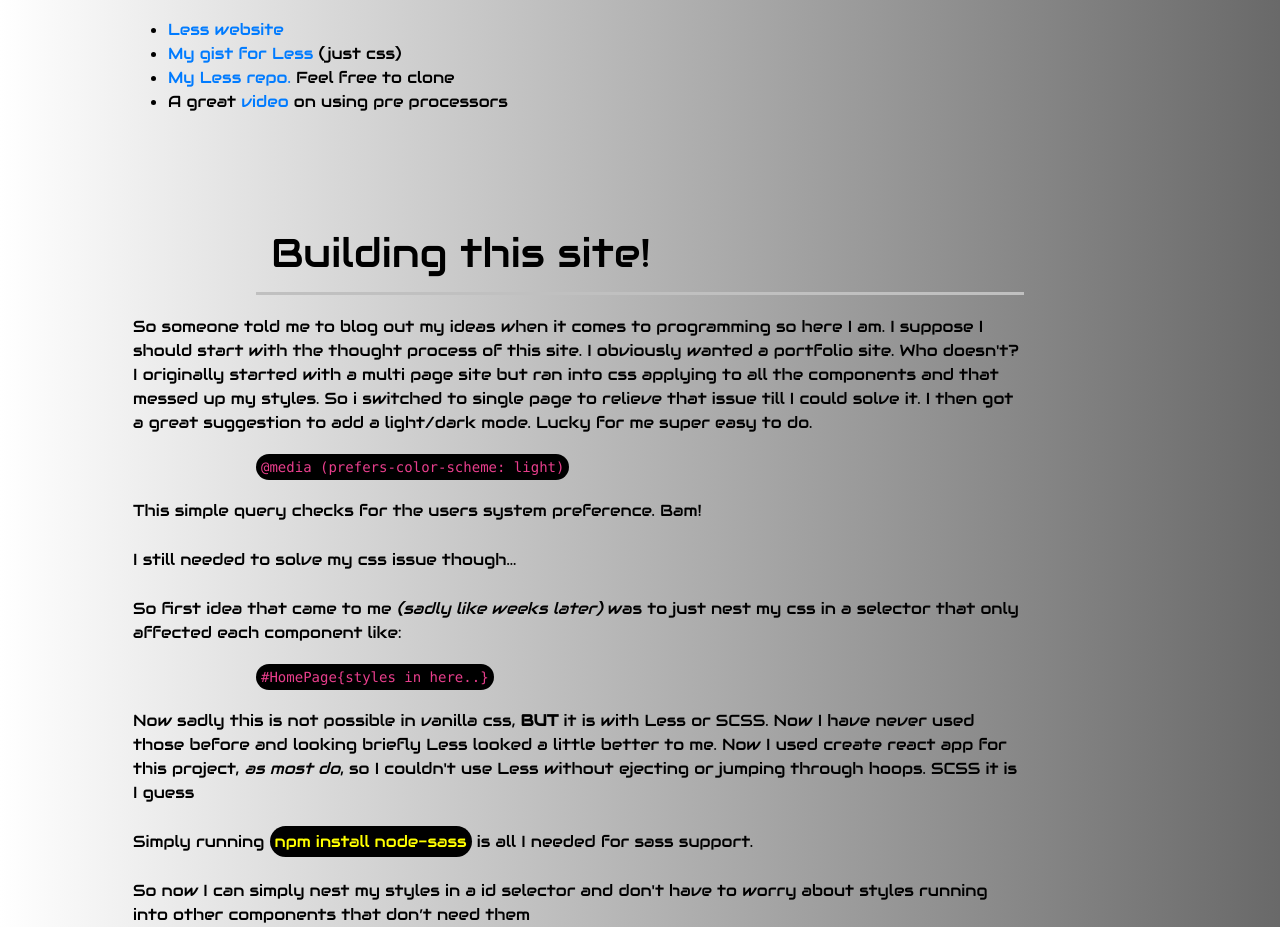
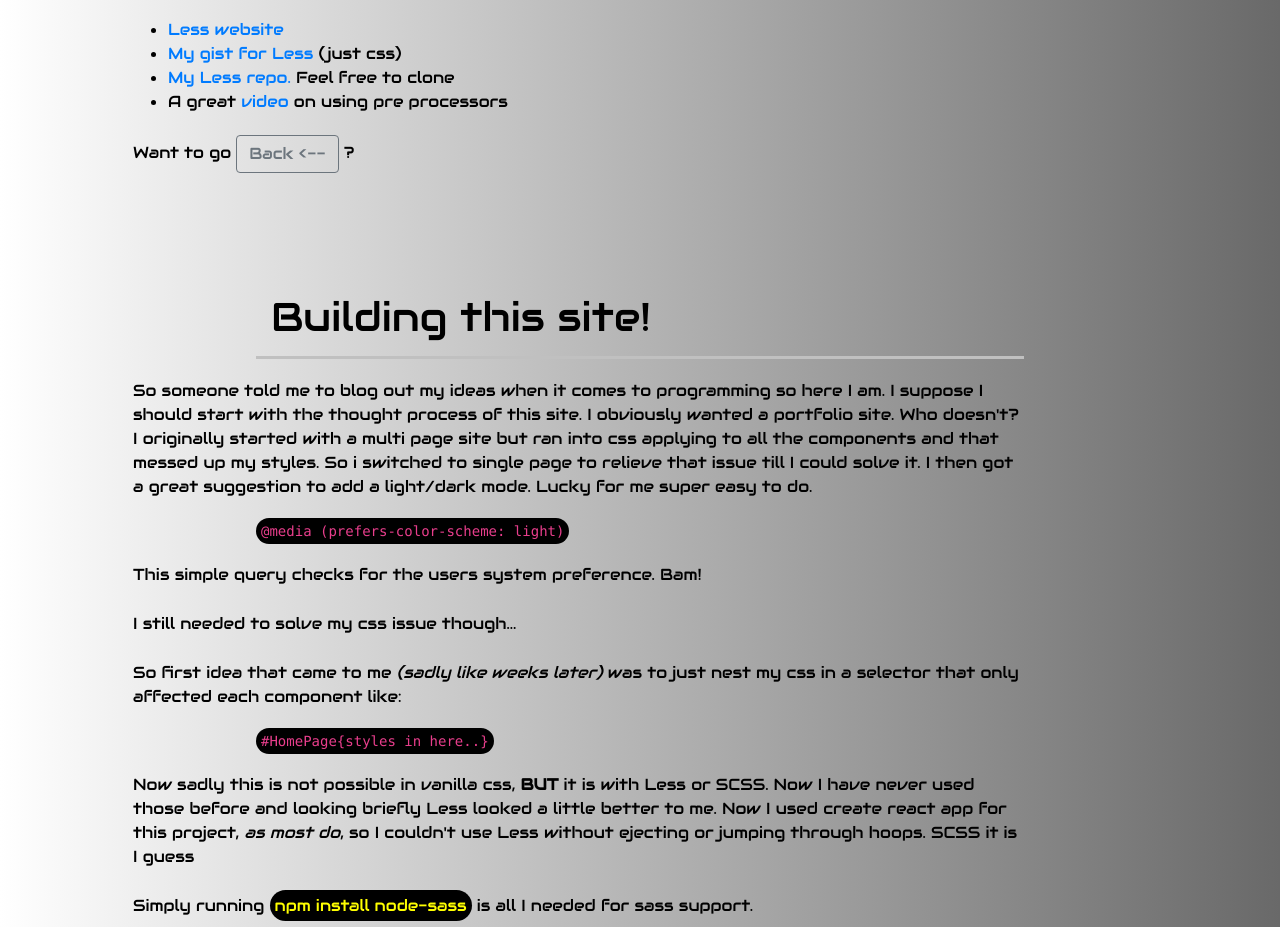
Before and after one commit to bmansk8/portfolio, a React (Create React App) app: page /blog in a window 1280 px wide. Shown: the part 1420-2347 px from the top of the page. Built offline with nearby package versions, Linux system fonts and the light colour scheme.

Commit message:
minor fixes
moved a:hover selector. fixed description. formatted blog.jsx

```diff
--- a/public/index.html
+++ b/public/index.html
@@ -6,7 +6,7 @@
     <meta name="theme-color" content="#000000" />
     <meta
       name="Barron Brock Portfolio"
-      content="Web site created using create-react-app"
+      content="Portfolio site created using create-react-app"
     />
     <title>Barron Brock Portfolio</title>
     <link href="https://fonts.googleapis.com/css2?family=Audiowide&display=swap" rel="stylesheet">
--- a/src/App.css
+++ b/src/App.css
@@ -17,8 +17,9 @@
     padding: 7px;
   }
 
-  header a:hover{
+  a:not(.btn):hover{
     text-decoration: none;
+    display: inline-block;
     transform: scale(1.05);
     color: aqua;
     transition-duration: .3s;
--- a/src/Components/Blog.jsx
+++ b/src/Components/Blog.jsx
@@ -53,7 +53,8 @@ export default function Blog() {
         <code>p&#123; .img(); &#125;</code>
 
         <p>
-          And the main reason I got into a css preprocessor was nesting selectors
+          And the main reason I got into a css preprocessor was nesting
+          selectors
         </p>
 
         <code> div &#123; p &#123; color:blue; &#125; &#125;</code>
@@ -76,16 +77,41 @@ export default function Blog() {
           <li>Css guards</li>
         </ol>
 
-        <p>And even more on the less docs page! Here are some links to check out on your journey to becoming a less master. </p>
+        <p>
+          And even more on the less docs page! Here are some links to check out
+          on your journey to becoming a less master.{" "}
+        </p>
 
         <ul>
-          <li><a href='http://lesscss.org/'>Less website</a></li>
-          <li><a href='https://gist.github.com/bmansk8/e092ede9395fc421d59311bc96507415'>My gist for Less</a> (just css)</li>
-          <li><a href='https://github.com/bmansk8/learning-Less'>My Less repo.</a>  Feel free to clone</li>
-          <li>A great <a href='https://www.youtube.com/watch?v=lJclQekSfSM'>video</a> on using pre processors</li>
+          <li>
+            <a href='http://lesscss.org/'>Less website</a>
+          </li>
+          <li>
+            <a href='https://gist.github.com/bmansk8/e092ede9395fc421d59311bc96507415'>
+              My gist for Less
+            </a>{" "}
+            (just css)
+          </li>
+          <li>
+            <a href='https://github.com/bmansk8/learning-Less'>My Less repo.</a>{" "}
+            Feel free to clone
+          </li>
+          <li>
+            A great{" "}
+            <a href='https://www.youtube.com/watch?v=lJclQekSfSM'>video</a> on
+            using pre processors
+          </li>
         </ul>
 
-
+        <div>
+          <p>
+            Want to go{" "}
+            <Button href='/' variant='outline-secondary'>
+              Back &lt;--
+            </Button>{" "}
+            ?
+          </p>
+        </div>
       </div>
 
       <div id='article-1'>
--- a/src/css/HomePage.scss
+++ b/src/css/HomePage.scss
@@ -7,14 +7,6 @@
   img {
     width: 438px;
     height: 466px;
-  }
-
-  a:hover{
-    text-decoration: none;
-    display: inline-block;
-    transform: scale(1.05);
-    color: aqua;
-    transition-duration: .3s;
   }
 
   .card {
```
